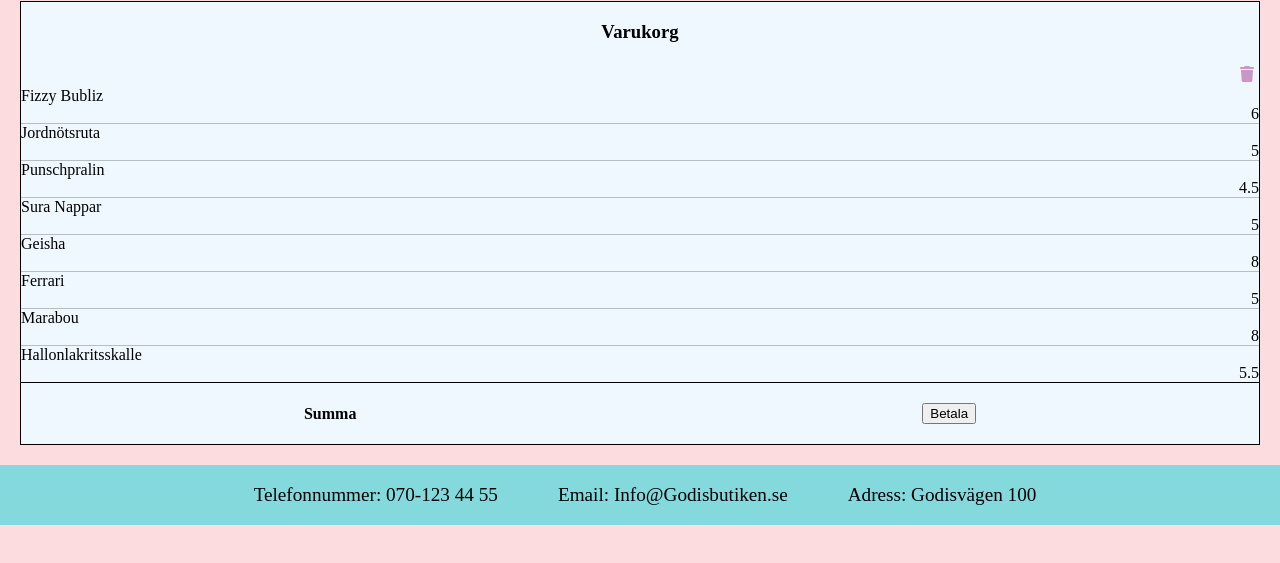
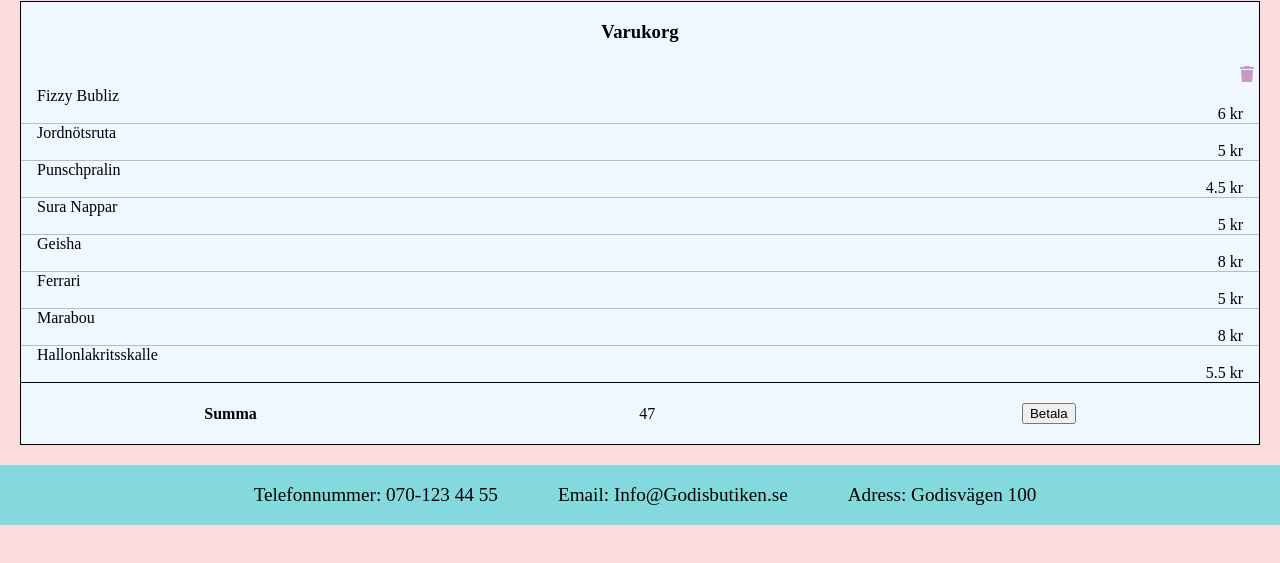
Before and after one commit to Stuuben/Webshop-Godisbutiken, a website built with Parcel: page src/pages/shoppingcart.html in a window 1280 px wide. Shown: the part 191-754 px from the top of the page. Built offline with nearby package versions, Linux system fonts and the light colour scheme.

Commit message:
fått varukorgen att fungera

```diff
--- a/src/pages/shoppingcart.html
+++ b/src/pages/shoppingcart.html
@@ -51,6 +51,7 @@
           </div>
           <div class="summa">
             <h4>Summa</h4>
+            <p id="item__summary"></p>
 
             <button id="paymentButton">Betala</button>
           </div>
--- a/src/scss/main.scss
+++ b/src/scss/main.scss
@@ -89,6 +89,7 @@ nav {
 
   p {
     margin: 0;
+    padding-left: 1rem;
   }
 
   .summa {
@@ -98,6 +99,7 @@ nav {
   }
   span {
     text-align: right;
+    padding-right: 1rem;
 
     display: flex;
     flex-direction: column;
--- a/src/ts/main.ts
+++ b/src/ts/main.ts
@@ -2,7 +2,7 @@ console.log("hej");
 
 export class Candy {
   name: string;
-  price?: number;
+  price: number;
   type: string;
   img: string;
   constructor(name: string, price: number, type: string, img: string) {
--- a/src/ts/shoppingcart.ts
+++ b/src/ts/shoppingcart.ts
@@ -1,4 +1,4 @@
-import { candys } from "./main";
+import { Candy, candys } from "./main";
 
 console.log("shoppingcart");
 
@@ -24,8 +24,6 @@ function handleShoppinglist() {
   shoppingCart.innerHTML = "";
 
   for (let i = 0; i < candys.length; i++) {
-    console.log(candys[i]);
-
     let candyItemWrapper = document.createElement("div");
     candyItemWrapper.classList.add("itemWrapper");
     let candyName = document.createElement("p");
@@ -33,7 +31,7 @@ function handleShoppinglist() {
     let candyPrice = document.createElement("span");
 
     candyName.innerHTML = candys[i].name;
-    candyPrice.innerHTML = String(candys[i].price);
+    candyPrice.innerHTML = String(candys[i].price) + " kr";
 
     candyItemWrapper.appendChild(candyName);
     candyName.appendChild(candyPrice);
@@ -41,3 +39,19 @@ function handleShoppinglist() {
   }
 }
 handleShoppinglist();
+
+let sum = 0;
+
+function addSummary() {
+  let summary = document.getElementById(
+    "item__summary"
+  ) as HTMLParagraphElement;
+
+  for (let i = 0; i < candys.length; i++) {
+    //summary.innerHTML += (candys[i].price += sum).toString();
+    sum += candys[i].price;
+    summary.innerHTML = sum.toString();
+  }
+}
+
+addSummary();
```
